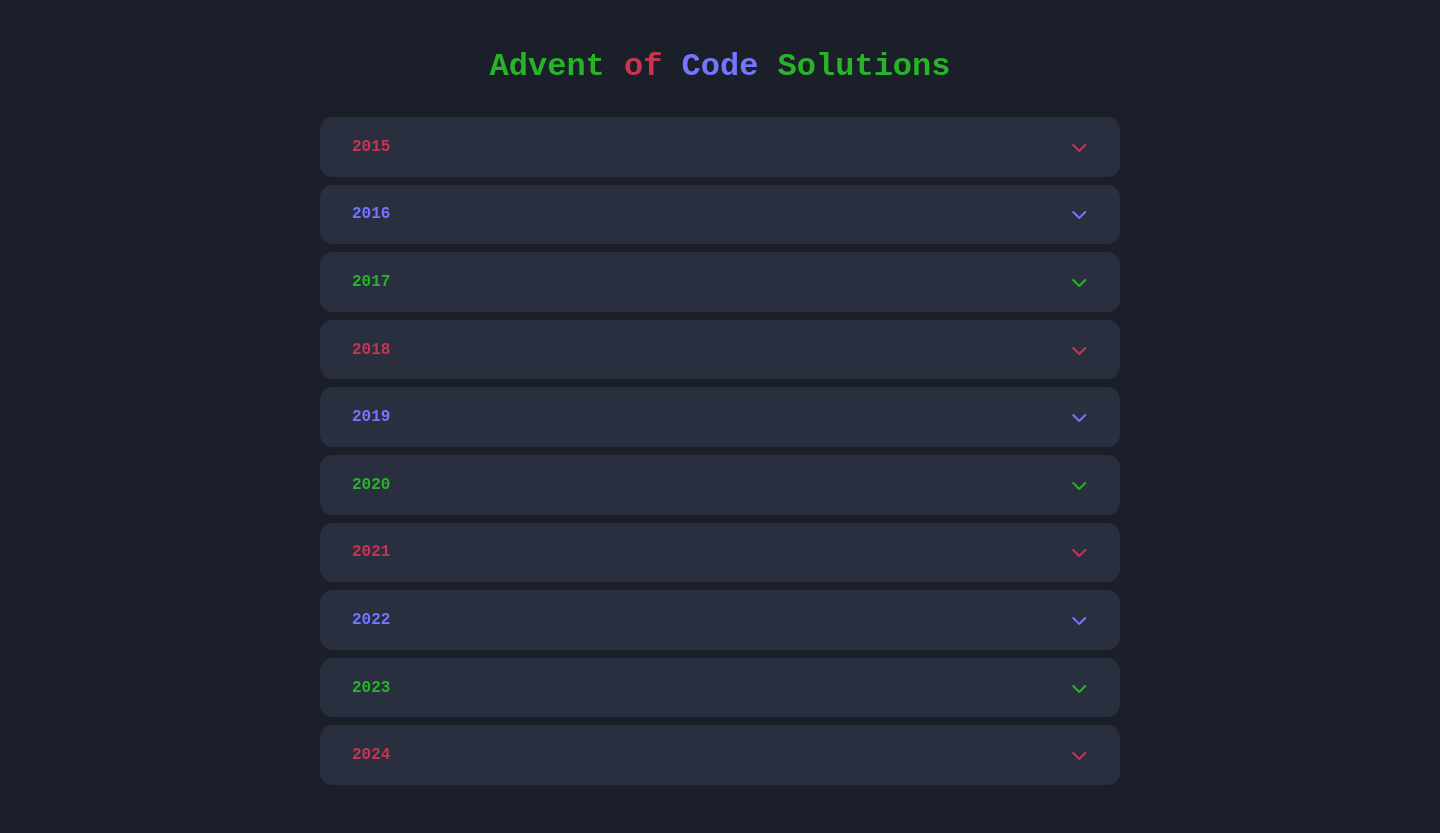
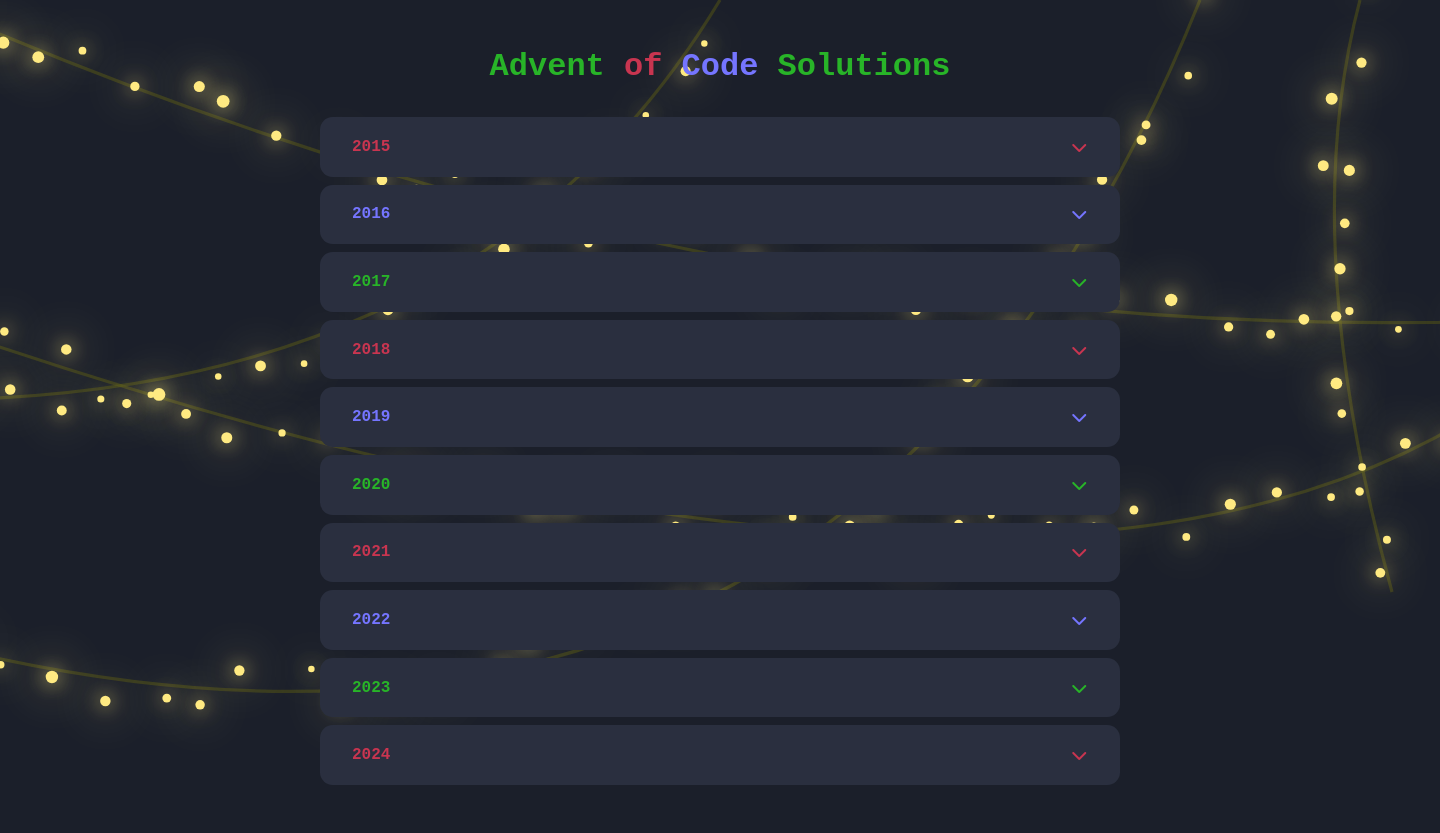
Before and after one commit to Vrooni/advent-of-code, a PHP site: page / in a window 1440 px wide; the page is wider, and only the part inside the window is pictured. Run offline with PHP 8.4, Linux system fonts and the light colour scheme; data that the repository does not hold is empty.

Commit message:
added lights to background

```diff
--- /dev/null
+++ b/frontend/components/lights.php
@@ -0,0 +1,7 @@
+<svg class="lights" viewBox="0 0 1000 500">
+  <path class="stroke" id="stroke1" d="M 0 250 Q 350 250 500 0" />
+  <path class="stroke" id="stroke2" d="M 0 200 Q 720 450 1000 240" />
+  <path class="stroke" id="stroke3" d="M 0 400 Q 580 550 800 0" />
+  <path class="stroke" id="stroke4" d="M 900 0 Q 860 150 920 370" />
+  <path class="stroke" id="stroke5" d="M 0 0 Q 500 220 1000 200" />
+</svg>
--- a/frontend/pages/solution.php
+++ b/frontend/pages/solution.php
@@ -105,9 +105,14 @@ function solution_exists($year, $day)
   <script src="../scripts/prism.js" defer></script>
   <script src="../scripts/copy-to-clipboard.js" defer></script>
   <script src="../scripts/part-selection.js" defer></script>
+  <script src="../scripts/lights.js" defer></script>
 </head>
 
 <body>
+  <?php
+  require_once("../components/lights.php");
+  ?>
+
   <header>
     <nav>
       <a class="green clickable" href="/advent-of-code">
--- /dev/null
+++ b/frontend/scripts/lights.js
@@ -0,0 +1,33 @@
+const svg = document.querySelector(".lights");
+
+addLights(svg, "stroke1");
+addLights(svg, "stroke2");
+addLights(svg, "stroke3");
+addLights(svg, "stroke4");
+addLights(svg, "stroke5");
+
+function addLights(svg, id) {
+  const stroke = document.getElementById(id);
+
+  for (let pos = 0; pos < stroke.getTotalLength(); pos += 30) {
+
+    const point = stroke.getPointAtLength(pos);
+    const xOffset = (Math.random() - 0.5) * 20;
+    const yOffset = (Math.random() - 0.5) * 30;
+
+    const light = document.createElementNS("http://www.w3.org/2000/svg", 'circle');
+    light.setAttribute("class", "light");
+    light.setAttribute("cx", point.x + xOffset);
+    light.setAttribute("cy", point.y + yOffset);
+    light.setAttribute("r", 2 + Math.random() * 2);
+
+    // TODO don't use svgs!!!
+    // only animate 10%
+    if (Math.random() < 0.1) {
+      // light.style.animation = "glimmer 1.5s infinite alternate";
+      // light.style.animationDelay = (Math.random() * 2) + "s";
+    }
+
+    svg.appendChild(light);
+  }
+}
--- a/frontend/styling/general.css
+++ b/frontend/styling/general.css
@@ -83,3 +83,34 @@ body {
   border: 1px solid var(--blue);
   border-radius: 0.3rem;
 }
+
+
+.lights {
+  z-index: -1;
+  min-width: 100%;
+  width: 1600px;
+  position: absolute;
+  top: 0%;
+  left: 50%;
+  transform: translatex(-50%);
+
+  .stroke {
+    fill: none;
+    stroke: rgba(86, 86, 19, 0.5);
+    stroke-width: 2;
+  }
+
+  .light {
+    fill: rgb(255, 234, 130);
+    filter: drop-shadow(0 0 6px rgb(255, 234, 130)) drop-shadow(0 0 15px #ffea82);
+  }
+}
+
+@keyframes glimmer {
+ 0% {
+  opacity: 0.5;
+ }
+ 100% {
+  opacity: 1;
+ }
+}
--- a/index.php
+++ b/index.php
@@ -19,10 +19,14 @@ if (isset($_GET["year"])) {
   <link rel="stylesheet" href="frontend/styling/index.css">
   <link rel="stylesheet" href="frontend/styling/general.css">
   <script src="frontend/scripts/year-and-day-buttons.js" defer></script>
+  <script src="frontend/scripts/lights.js" defer></script>
   <title>Advent of Code Solutions</title>
 </head>
 
 <body>
+  <?php
+  require_once("frontend/components/lights.php");
+  ?>
   <header>
     <h1>
       <span class="green">Advent</span>
```
